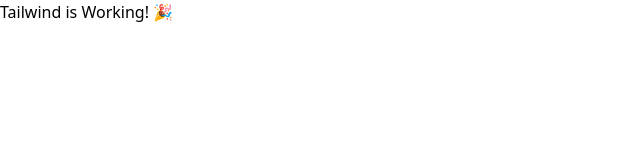
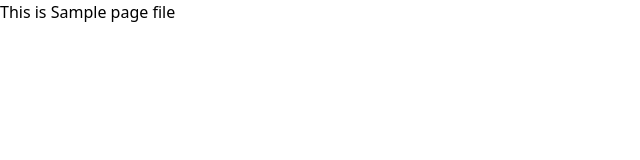
Before and after one commit to Vepusanan/Group_Project_USJ, a React (Vite) app in the folder client/: page / in a window 1280 px wide. Shown: the top 160 px of the page, without its empty margins (0-640 px from the left). Built offline with nearby package versions, Linux system fonts and the light colour scheme.

Commit message:
made basic codes and folders for frontend development

```diff
--- a/client/src/App.jsx
+++ b/client/src/App.jsx
@@ -1,15 +1,14 @@
-import "./App.css";
+import { Route, Routes } from "react-router-dom";
+import HomePage from "./pages/HomePage";
+import LoginPage from "./pages/LoginPage";
+import RegisterPage from "./pages/RegisterPage";
 
-function App() {
+export default function App() {
   return (
-    <>
-      <div className="min-h-screen bg-blue-500 flex items-center justify-center">
-        <h1 className="text-4xl font-bold text-white">
-          Tailwind is Working! 🎉
-        </h1>
-      </div>
-    </>
+    <Routes>
+      <Route path="/" element={<HomePage />}></Route>
+      <Route path="/login" element={<LoginPage />}></Route>
+      <Route path="/register" element={<RegisterPage />}></Route>
+    </Routes>
   );
 }
-
-export default App;
```
Also changed, not shown: client/src/components/SampleComponent.jsx (deleted, +0 -9 lines).
